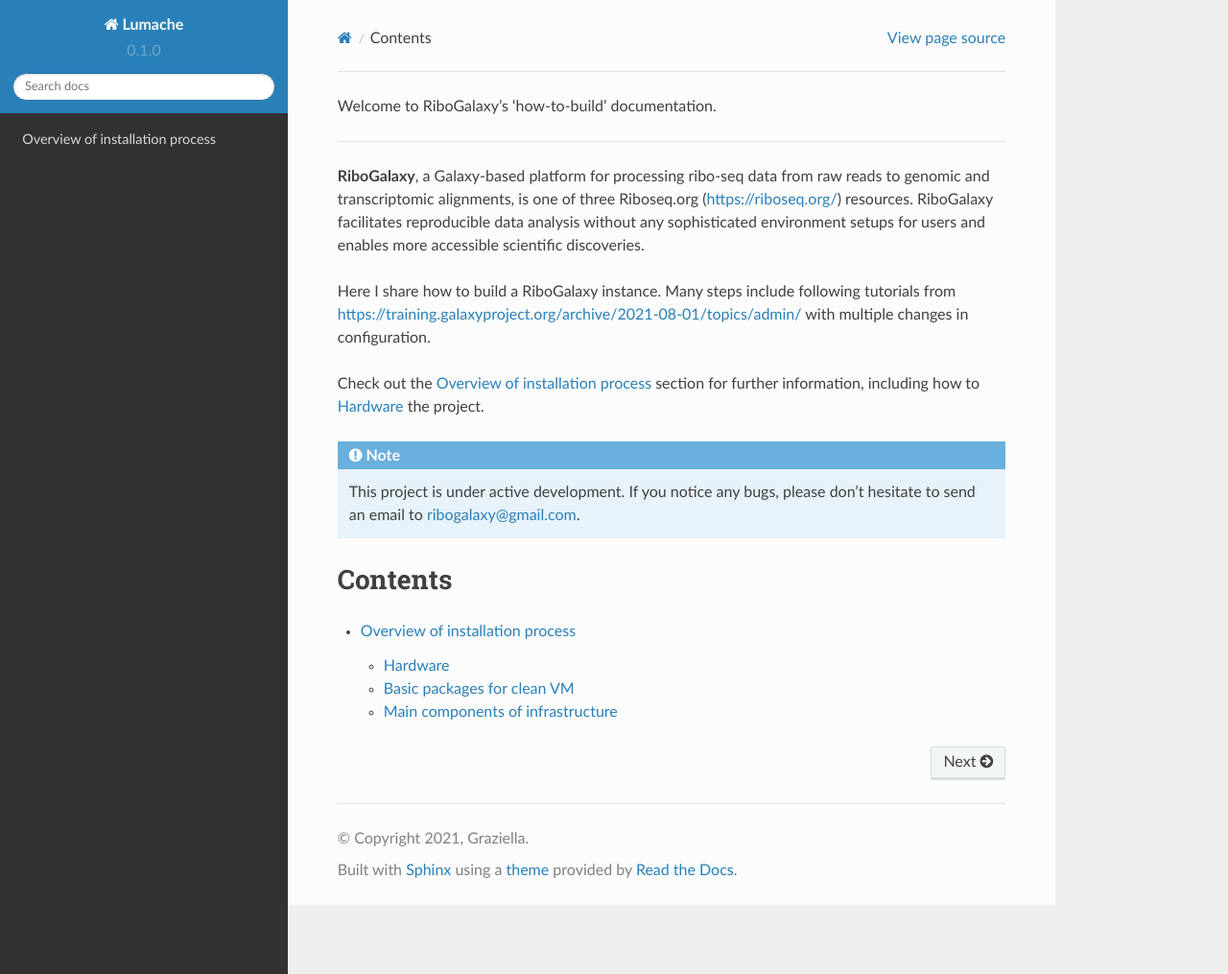
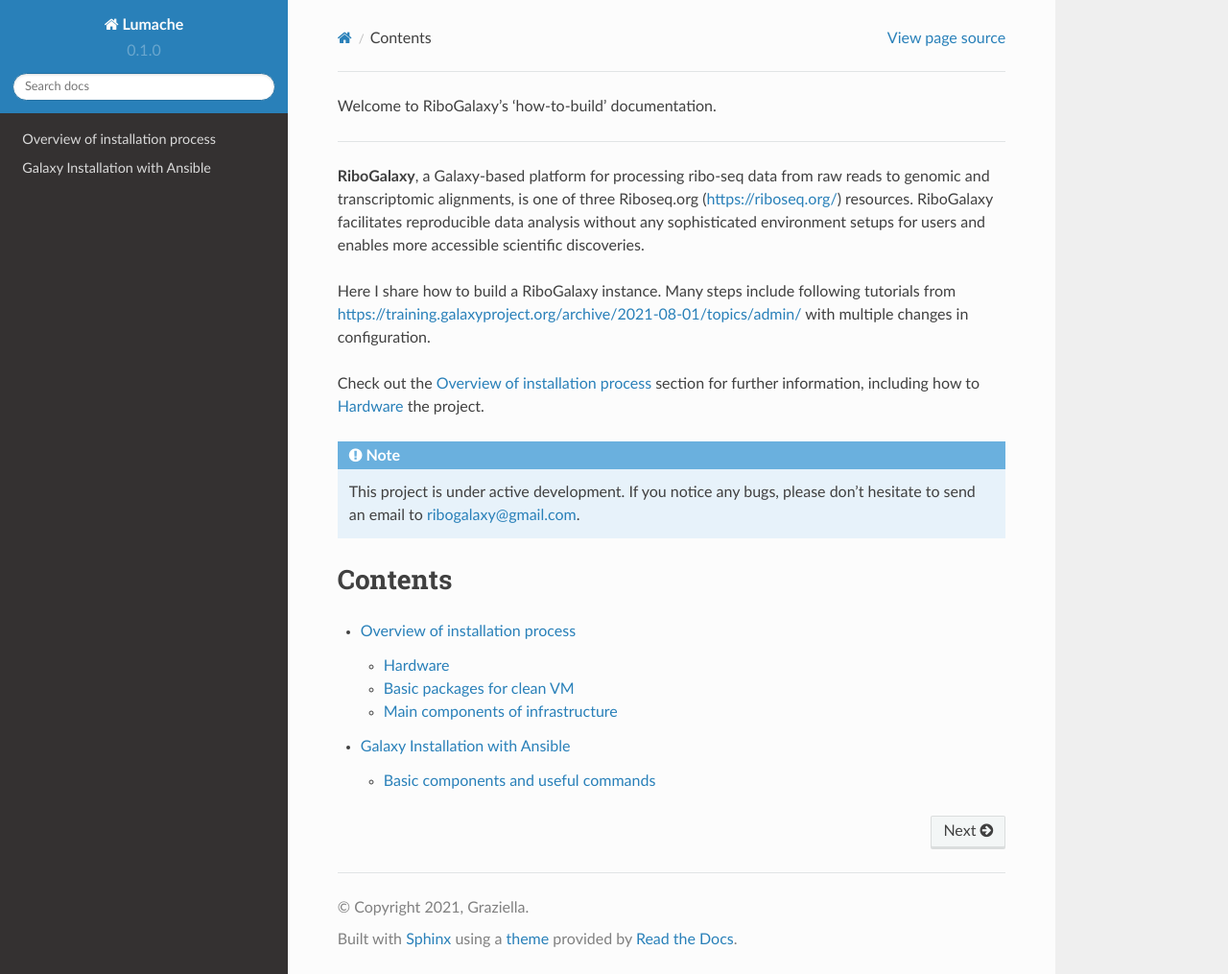
Before and after one commit to triasteran/RiboGalaxy_docs, a Sphinx documentation site: the page built from docs/source/index.rst, in a window 1280 px wide and 1015 px high. Shown: the whole window at 96% size. Built offline with Sphinx 7.4.7 and the Read the Docs theme 2.0.0, drawn with Linux system fonts in a browser that asks for light colours; pages that are not in the unit, such as notebooks, are missing from menus.

Commit message:
Update Galaxy Installation with Ansible.rst

```diff
--- a/docs/source/Galaxy Installation with Ansible.rst
+++ b/docs/source/Galaxy Installation with Ansible.rst
@@ -1,7 +1,10 @@
 Galaxy Installation with Ansible
-===
+=====
 
 .. _Base:
+
+Basic components and useful commands
+------------
 
 The first step is installation of the Galaxy web server, client and database. All the steps are described in this tutorial:
 `Ansible-Galaxy <https://training.galaxyproject.org/archive/2021-08-01/topics/admin/tutorials/ansible-galaxy/tutorial.html?utm_source=smorgasbord&utm_medium=website&utm_campaign=gcc2021>`_. Galaxy is configured that way that whenever you start your VM, it automatically starts a galaxy server.
```
